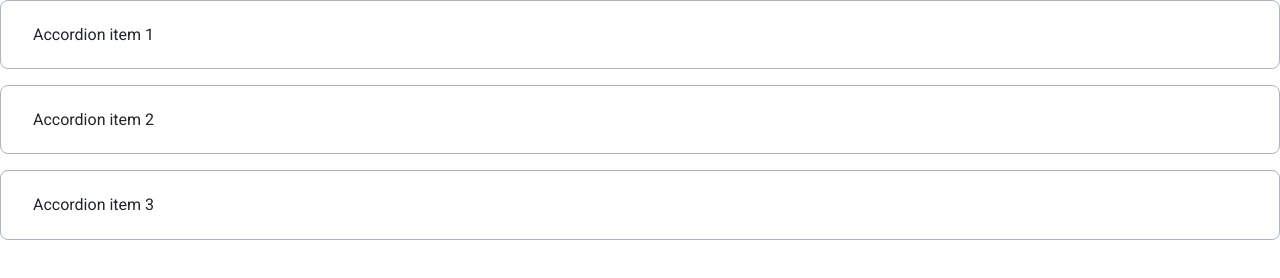
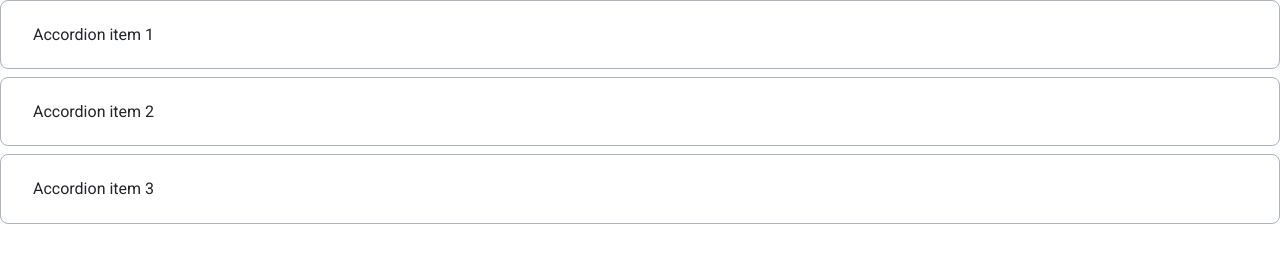
Before and after one commit to js-tasks-ru/htmlcss-20230911-4_dvshapkin, a website: page 03-lection1/02-accordion/index.html in a window 1280 px wide. Drawn offline with Linux system fonts and the light colour scheme.

Commit message:
доработки после просмотра лекции

```diff
--- a/03-lection1/02-accordion/accordion.css
+++ b/03-lection1/02-accordion/accordion.css
@@ -9,13 +9,17 @@
 }
 
 .accordion__section {
-  padding: 24px 48px 24px 32px;
+  padding: 24px 32px 24px 32px;
   border: 1px solid var(--grey-3);
   border-radius: 8px;
 }
 
+.accordion__section[open] {
+  padding-bottom: 32px;
+}
+
 .accordion__section:not(:last-child) {
-  margin-bottom: 16px;
+  margin-bottom: 8px;
 }
 
 .accordion__summary {
--- a/03-lection1/02-accordion/index.html
+++ b/03-lection1/02-accordion/index.html
@@ -9,7 +9,7 @@
 </head>
 
 <body>
-  <section class="accordion">
+  <div class="accordion">
     <details class="accordion__section">
       <summary class="accordion__summary">
         Accordion item 1
@@ -61,7 +61,7 @@
         </p>
       </div>
     </details>
-  </section>
+  </div>
 </body>
 
 </html>
```
